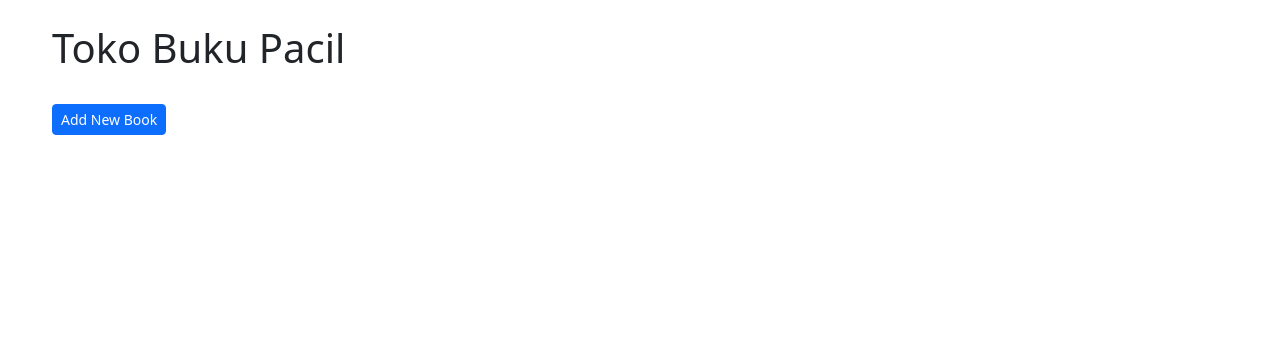
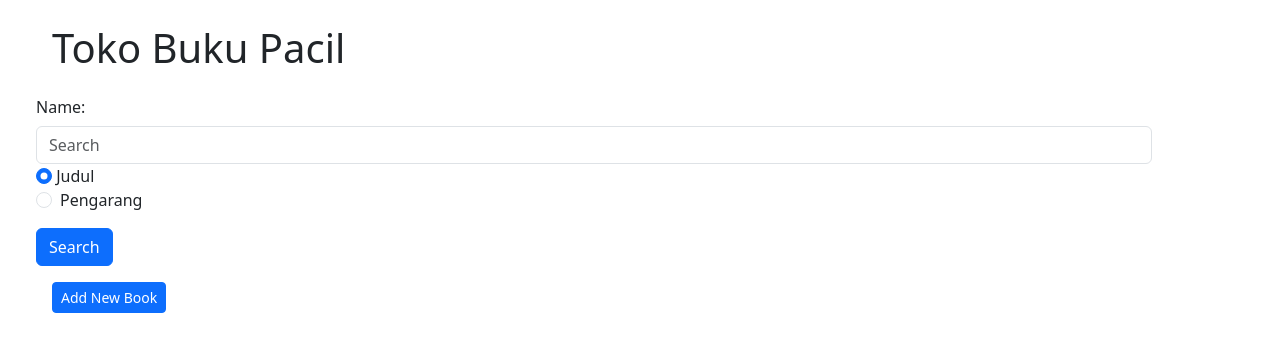
Before and after one commit to pbp-a13/pts-a13, a Django app: template main/templates/main.html in a window 1280 px wide. Shown: the top 352 px of the page. Run offline with Django 3.2, Linux system fonts and the light colour scheme; the template is opened without the code that fills it, so the values that code supplies are empty.

Commit message:
added search by title or author

```diff
--- a/main/templates/main.html
+++ b/main/templates/main.html
@@ -7,25 +7,50 @@
 
 <h1 class="m-3">Toko Buku Pacil</h1>
 
+<form id = "search_form" onsubmit="return false;">
+  {% csrf_token %}
+  <div class="mb-3">
+    <label for="search" class="col-form-label">Name:</label>
+    <input type="text" class="form-control" placeholder="Search" id="search" name="search"></input>
+    <div class="search_form_check">
+      <input class="form-check-input" type="radio" name="search_title_author" id="is_search_title" checked="">
+      <label class="form-check-label" for="is_search_title">
+        Judul
+      </label>
+    </div>
+    <div class="form-check">
+      <input class="form-check-input" type="radio" name="search_title_author" id="is_search_author">
+      <label class="form-check-label" for="is_search_author">
+        Pengarang
+      </label>
+    </div>
+  </div>
+</form>
+<div>
+  <button type="button" class="btn btn-primary" id="button_search" >Search</button>
+</div>
+
+
 <a href="{% url 'book:add_book' %}" class="btn btn-primary btn-sm m-3">Add New Book</a>
 
 <div id="book_cards"></div>
 
 
 <script>
-    async function getBooks() {
+    async function getAllBooks() {
         return fetch("{% url 'main:get_book_json' %}").then((res) => res.json())
     }
-    async function refreshBooks() {
+    async function refreshAllBooks() {
       document.getElementById("book_cards").innerHTML = ""
-      const books = await getBooks()
+      const books = await getAllBooks()
+
+
       let htmlString = `<div class="row row-cols-md-5">`
         books.forEach((book) => {
           htmlString += `\n
             <div class="card">
                 <div class="card-body">
                     <h5 class="card-title">${book.fields.title}</h5>
-                    <div class="card-text">image path: ${book.fields.image}</div>
                     <div class="card-text">Author: ${book.fields.author}</div>
                     <div class="card-text">Price: ${book.fields.price}</div>
                     <div class="card-text">Rating: ${book.fields.rating}</div>
@@ -39,10 +64,55 @@
       document.getElementById("book_cards").innerHTML = htmlString
     }
 
-    refreshBooks()
+    async function refreshSearchedBooks() {
+      document.getElementById("book_cards").innerHTML = ""
+      const books = await getSearchedBooks()
+
+
+      let htmlString = `<div class="row row-cols-md-5">`
+        books.forEach((book) => {
+          htmlString += `\n
+            <div class="card">
+                <div class="card-body">
+                    <h5 class="card-title">${book.fields.title}</h5>
+                    <div class="card-text">Author: ${book.fields.author}</div>
+                    <div class="card-text">Price: ${book.fields.price}</div>
+                    <div class="card-text">Rating: ${book.fields.rating}</div>
+                    <button class="btn btn-primary btn-sm" onclick="detailBookAjax(${book.pk})">Detail</button>
+                </div>
+            </div>`
+    })
+    htmlString += `\n </div>`
+
+
+      document.getElementById("book_cards").innerHTML = htmlString
+    }
+
+    refreshAllBooks()
 
     function detailBookAjax(id){
     }
+
+    function getSearchedBooks(){
+      is_search_title = document.querySelector("#is_search_title").checked
+      if (is_search_title){
+        return fetch("{% url 'main:search_book_json' 'title' %}",{
+          method: "POST",
+          body: new FormData(document.querySelector('#search_form'))
+        }).then((res) => res.json())
+      }
+      else{
+        return fetch("{% url 'main:search_book_json' 'author' %}",{
+          method: "POST",
+          body: new FormData(document.querySelector('#search_form'))
+        }).then((res) => res.json())
+      }
+    }
+
+    document.getElementById("button_search").onclick = function(){
+      refreshSearchedBooks()
+    }
+
 
 
   </script>
--- a/main/urls.py
+++ b/main/urls.py
@@ -1,6 +1,7 @@
 from django.urls import path
 from main.views import show_main
 from main.views import get_book_json
+from main.views import search_book_json
 
 
 app_name = 'main'
@@ -9,4 +10,5 @@ app_name = 'main'
 urlpatterns = [
     path('', show_main, name='show_main'),
     path('get-book/', get_book_json, name='get_book_json'),
+    path('search-book/<mode>', search_book_json, name = 'search_book_json')
 ]
```
Also changed, not shown: main/views.py (+9 -0 lines).
